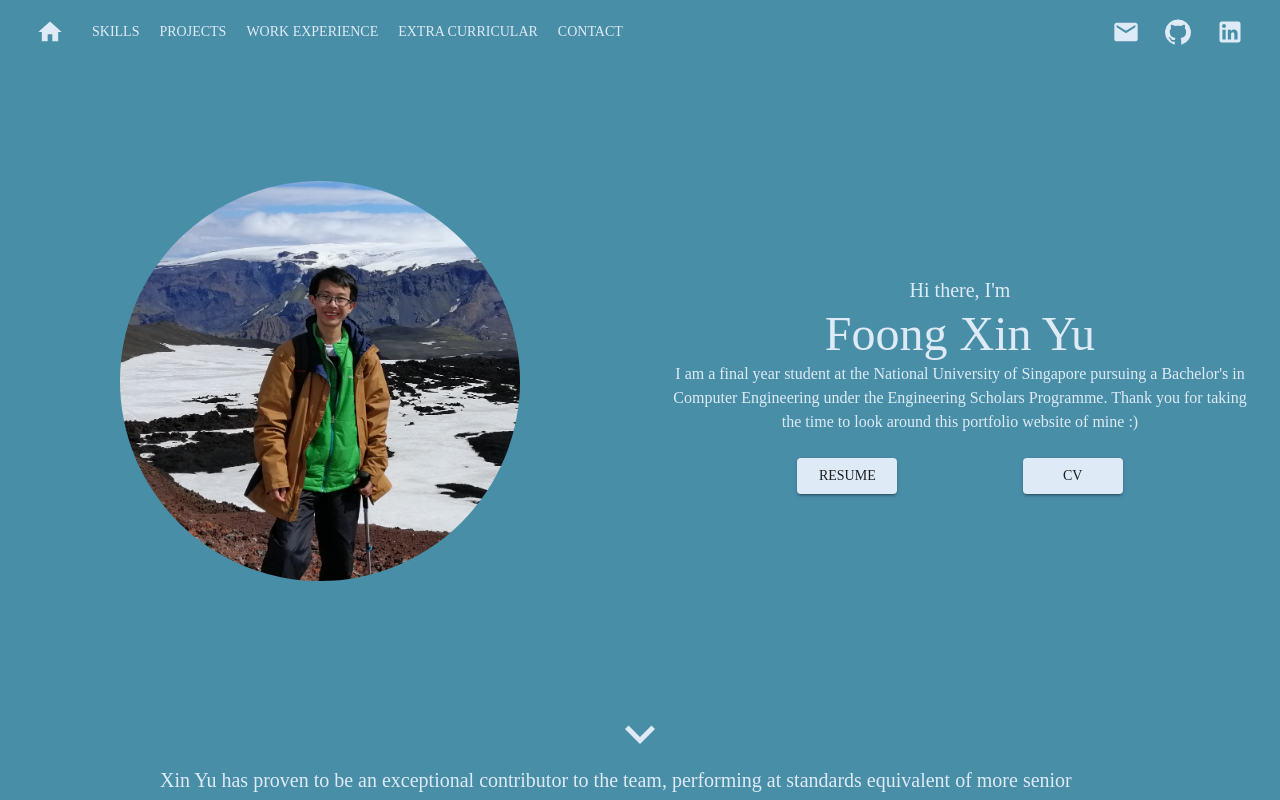
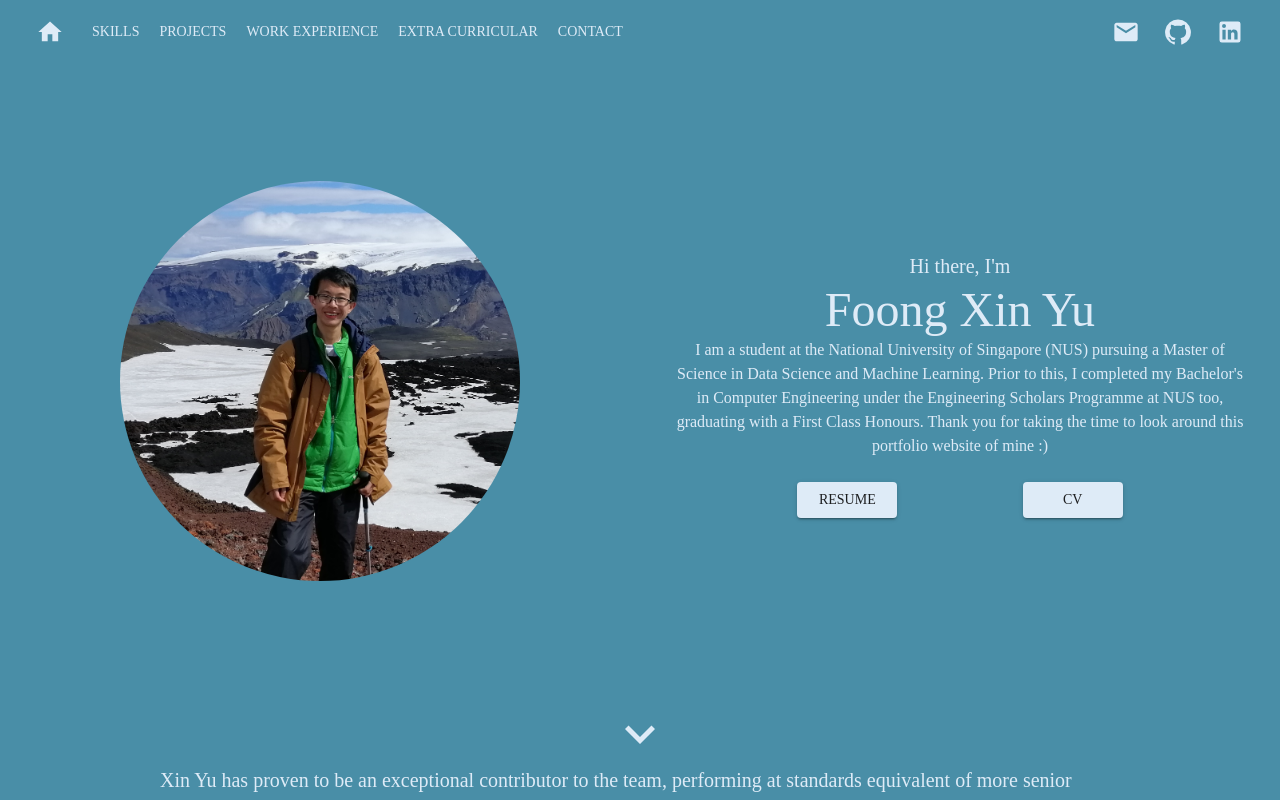
Before and after one commit to Uxinnn/Uxinnn.github.io, a React (Create React App) app: page / in a window 1280 px wide. Shown: the top 800 px of the page. Built offline with nearby package versions, Linux system fonts and the light colour scheme.

Commit message:
Updated education details

```diff
--- a/src/components/Data.js
+++ b/src/components/Data.js
@@ -49,8 +49,8 @@ const data = {
         }
     ],
     linksData: {
-        resume: 'https://drive.google.com/file/d/1Qio2HZLiBX5HVPN0vDPqaTnGdyx5MkoK/view?usp=sharing',
-        cv: 'https://drive.google.com/file/d/1NXa04td5R0PDAZ_AZ0C9myD1QxojWgsQ/view?usp=sharing',
+        resume: 'https://drive.google.com/file/d/1hqseSKc5sAQc5-1z86-B4E5NtgVnyh3l/view?usp=sharing',
+        cv: 'https://drive.google.com/file/d/1V_KnUKTomNqUOQA-BLeS92u_9TC0_Wqv/view?usp=sharing',
         email: 'mailto:xinyu.foong@gmail.com',
         github: 'https://github.com/Uxinnn',
         linkedin: 'https://www.linkedin.com/in/foongxinyu/',
--- a/src/components/Intro.js
+++ b/src/components/Intro.js
@@ -67,7 +67,7 @@ const Intro = props => {
                             Foong Xin Yu
                         </Typography>
                         <Typography>
-                            I am a final year student at the National University of Singapore pursuing a Bachelor's in Computer Engineering under the Engineering Scholars Programme.
+                            I am a student at the National University of Singapore (NUS) pursuing a Master of Science in Data Science and Machine Learning. Prior to this, I completed my Bachelor's in Computer Engineering under the Engineering Scholars Programme at NUS too, graduating with a First Class Honours.
                             Thank you for taking the time to look around this portfolio website of mine :)
                         </Typography>
                         <br/>
```
